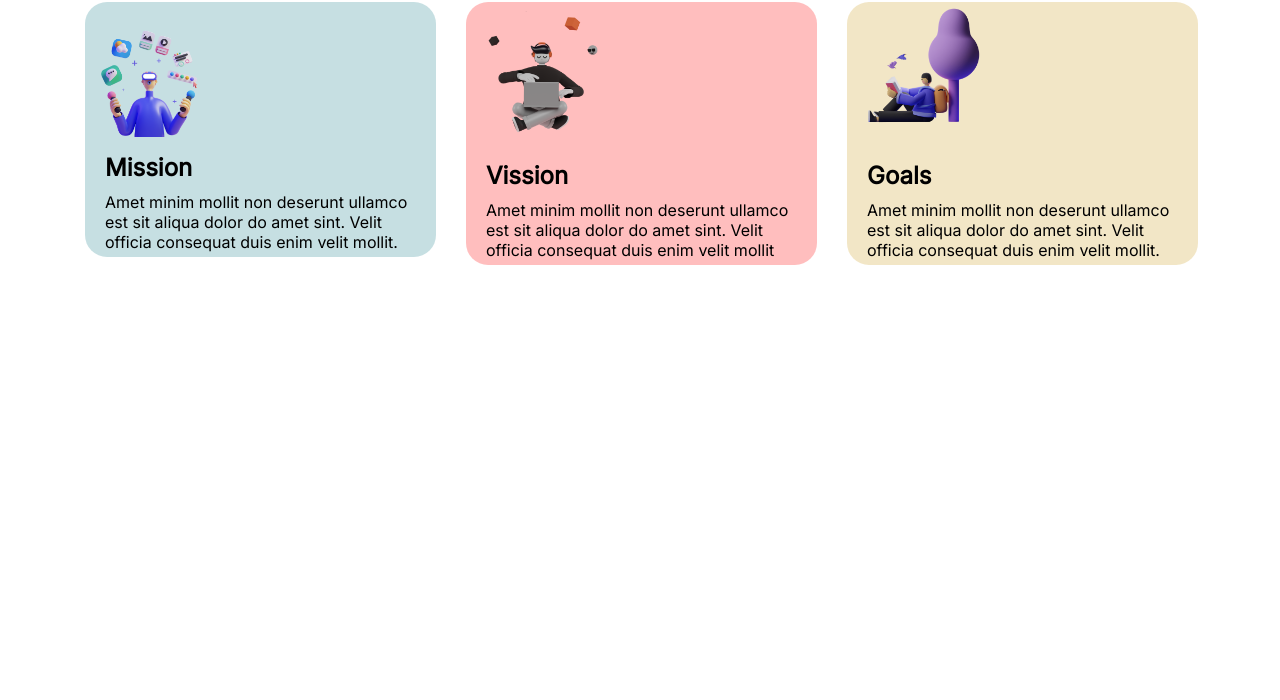
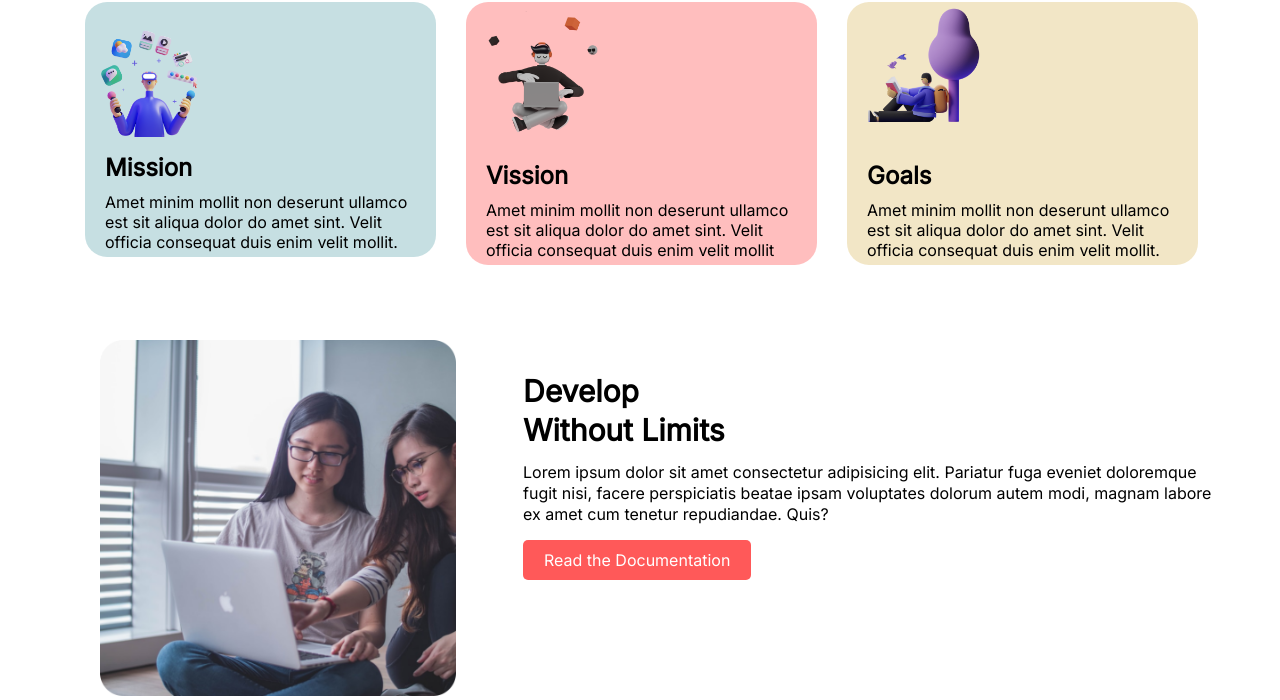
Before and after one commit to engineerashis/assignment_one, a plain HTML site: page index.html in a window 1280 px wide. Shown: the part 565-1265 px from the top of the page. Before the commit the page ends 830 px from the top, so only its background shows below. Drawn offline with Linux system fonts and the light colour scheme.

Commit message:
style changes

```diff
--- a/index.html
+++ b/index.html
@@ -68,6 +68,18 @@
     <!--  my about section start -->
       <section>
 
+             <div class="container">
+                <div class="about-hero">
+                    <div class="about-hero1">
+                         <img src="image/coding.png" alt="" >
+                    </div>
+                    <div class="about-hero2">
+                       <h1>Develop<br> Without Limits</h1>
+                       <p>Lorem ipsum dolor sit amet consectetur adipisicing elit. Pariatur fuga eveniet doloremque fugit nisi, facere perspiciatis beatae ipsam voluptates dolorum autem modi, magnam labore ex amet cum tenetur repudiandae. Quis?</p>
+                       <a href="#">Read the Documentation</a>
+                    </div>
+                </div>
+            </div>
 
       </section>
     <!--  my about section end -->
--- a/style.css
+++ b/style.css
@@ -95,29 +95,43 @@ section{
 }
 /*my mission section end*/
 /* my about section start*/
-   .about-hero{
+
+.about-hero {
     width: 100%;
-       height: 400px;
-       border: 2px solid hotpink;
-       background-image: url(image/shape-1.png);
-       background-size: contain;
-       background-repeat: no-repeat;
-       background-position-x: -20px;
+    margin-top: 40px;
 }
   .about-hero1{
       float: left;
-       width: 30%;
-       height: 400px;
-       border: 1px solid yellow;
+       width:40%;
+
   }
-   .about-hero1 img{
-       width: 100%;
+  .about-hero1 img {
+    width: 76%;
+    margin-left: 45px;
 }
   .about-hero2{
       float: left;
-       width: 70%;
-       border: 1px solid green;
-       height: 400px;
+      width: 60%;
+
+
+  }
+  .about-hero2 h1 {
+    line-height: 39px;
+    margin-top: 32px;
+    font-size: 30px;
+    font-weight: 900;
+}
+.about-hero2 p {
+    line-height: 21px;
+    margin-top: 12px;
+    margin-bottom: 25px;
+}
+.about-hero2 a {
+    background: #FF5959;
+    border-radius: 5px;
+    color: white;
+    text-decoration: none;
+    padding: 10px 21px;
 }
 
 /* my about section end */
```
Lines whose indentation alone changed are shown as unchanged.
